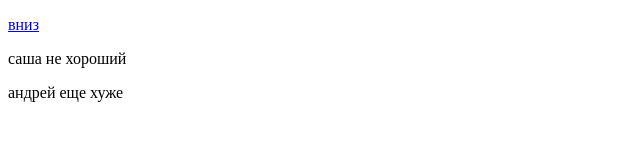
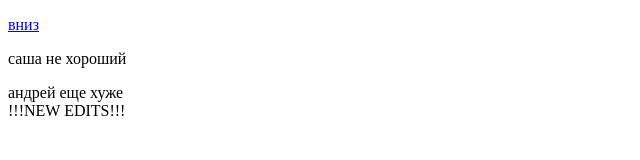
Before and after one commit to fedorenk0/html-css-learning, a plain HTML site: page anchor/anchor.html in a window 1280 px wide. Shown: the whole page, without its empty margins (0-640 px from the left). Drawn offline with Linux system fonts and the light colour scheme.

Commit message:
Add new lines

```diff
--- a/anchor/anchor.html
+++ b/anchor/anchor.html
@@ -15,5 +15,11 @@
     </p>
     <p>саша не хороший</p>
     <span>андрей еще хуже</span>
+
+
+    <div>
+        <span>!!!NEW EDITS!!!</span>
+    </div>
+
 </body>
 </html>
```
